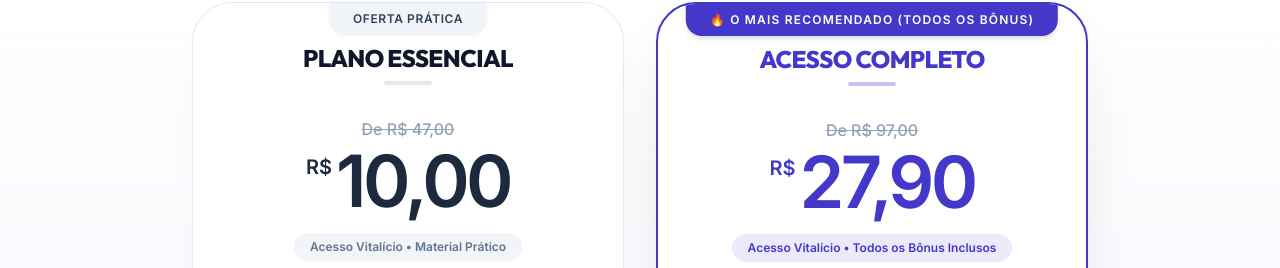
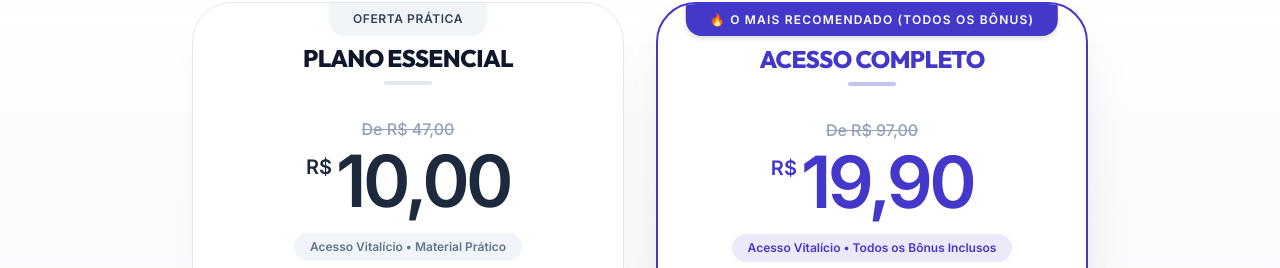
Before and after one commit to narutinfps-tech/ingles2, a React (Vite) app: page / in a window 1280 px wide. Shown: the part 9209-9477 px from the top of the page. Built offline with nearby package versions, Linux system fonts and the light colour scheme.

Commit message:
feat: update premium pack price and payment link
Reduce price from R$ 27,90 to R$ 19,90 and update the payment gateway checkout URL.

```diff
--- a/src/App.tsx
+++ b/src/App.tsx
@@ -1168,7 +1168,7 @@ export default function App() {
                 </div>
               </motion.div>
 
-              {/* Premium Card (R$ 27,90) */}
+              {/* Premium Card (R$ 19,90) */}
               <motion.div
                 initial={{ y: 30, opacity: 0 }}
                 whileInView={{ y: 0, opacity: 1 }}
@@ -1192,7 +1192,7 @@ export default function App() {
                       <span className="text-slate-400 line-through text-base font-medium mb-1">De R$ 97,00</span>
                       <div className="flex items-start justify-center gap-1">
                         <span className="text-primary font-bold text-xl mt-2">R$</span>
-                        <span className="text-primary font-black text-6xl md:text-7xl tracking-tighter leading-none">27,90</span>
+                        <span className="text-primary font-black text-6xl md:text-7xl tracking-tighter leading-none">19,90</span>
                       </div>
                       <p className="inline-block mt-4 text-primary font-bold bg-primary/10 px-4 py-1.5 rounded-full text-xs">
                         Acesso Vitalício • Todos os Bônus Inclusos
@@ -1231,7 +1231,7 @@ export default function App() {
                     whileTap={{ scale: 0.98 }}
                   >
                     <a
-                      href="https://pay.cakto.com.br/ec4jzvs_888538"
+                      href="https://pay.cakto.com.br/vyvsdxb"
                       className="w-full bg-primary hover:bg-emerald-700 text-white py-4.5 rounded-2xl font-black text-lg shadow-[0_15px_30px_-5px_rgba(16,185,129,0.3)] transition-all flex items-center justify-center gap-2 active:translate-y-1 cursor-pointer no-underline"
                     >
                       QUERO GARANTIR O ACESSO COMPLETO
```
